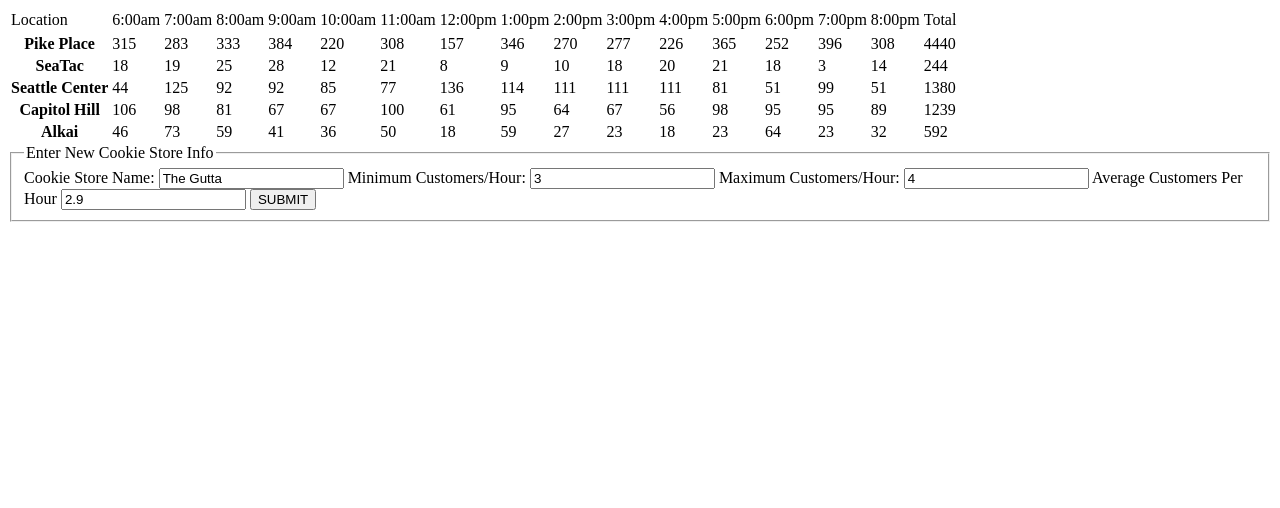
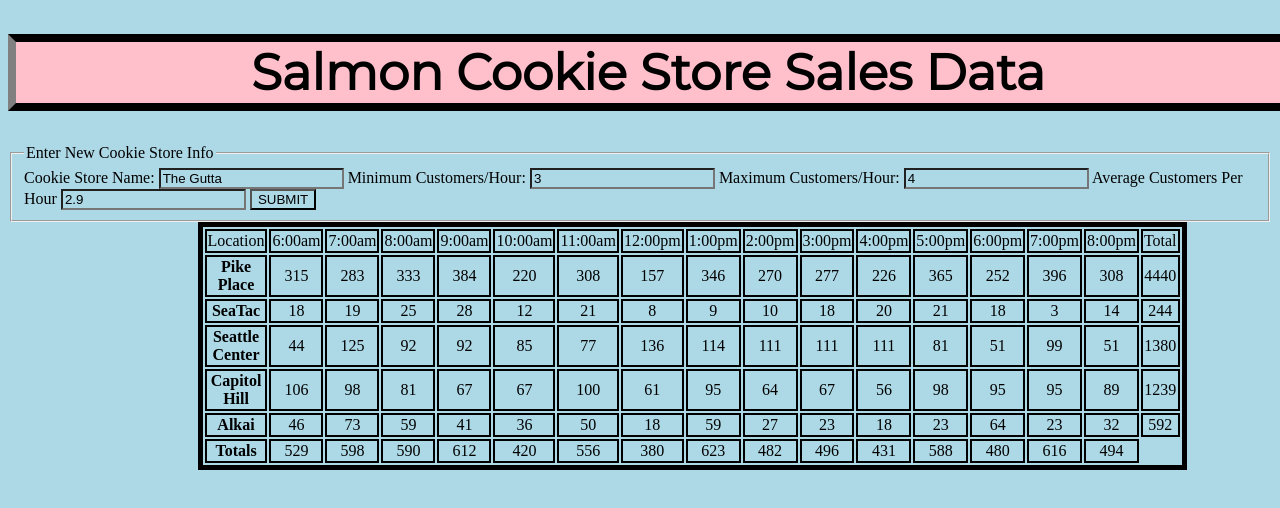
Before and after one commit to renegadellama/Salmon-Cookies, a plain HTML site: page sales.html in a window 1280 px wide. Drawn offline with Linux system fonts and the light colour scheme.

Commit message:
tables working.  Need to add total totals (have value).  Some css on both pages

```diff
--- a/mainstyle.css
+++ b/mainstyle.css
@@ -1,4 +1,5 @@
-* {
+
+body {
   background-color: pink;
 }
 
@@ -11,17 +12,19 @@
   font-family: 'Pangolin', cursive;
 }
 
-h2 {
-  color: grey;
-  font-family: arial;
-}
-
 img {
   display: block;
     margin: auto;
   }
 
-#leftmenu {
+.aboutus {
+    text-align: center;
+    width: 100%;
+    background-color: pink;
+    display: block;
+  }
+
+/*.leftmenu {
   background-color: green;
   float: left;
   width: 500px;
@@ -30,6 +33,19 @@
   text-align: center;
   padding: 15px;
   margin: 50px;
+  display:block;
+}
+
+.leftmenubackground {
+  background-color: red;
+  float: left;
+  width: 550px;
+  height: 720px;
+  font-size: 40px;
+  text-align: center;
+  padding: 15px;
+  margin: 50px;
+  display: block;
 }
 
 #rightmenu {
@@ -52,4 +68,4 @@
   display:block;
   margin:auto;
   text-align: left;
-}
+}*/*/*/
--- a/sales.html
+++ b/sales.html
@@ -1,17 +1,14 @@
 <!DOCTYPE html>
 <html>
-  <head>
+  <head><link rel="stylesheet" href="style.css"><link href="https://fonts.googleapis.com/css?family=Montserrat" rel="stylesheet">
+
+  </style>
     <meta charset="utf-8">
     <title></title>
   </head>
   <body>
-    <div class="">
-      <section id="cookie-table">
-
-      </section>
-    </div>
-
-    <div class="form">
+    <h1>Salmon Cookie Store Sales Data</h1>
+    <div id="form">
     <form id="new-store-form">
       <fieldset>
         <legend>Enter New Cookie Store Info</legend>
@@ -27,6 +24,14 @@
       </fieldset>
     </form>
   </div>
+    <div id="table">
+      <section id="cookie-table">
+      </section>
+    </div>
+    <div id="hourstable">
+      <section id="timestotal">
+      </section>
+    </div>
     <script src="salesapp.js" ></script>
   </body>
 </html>
--- a/salesapp.js
+++ b/salesapp.js
@@ -29,7 +29,7 @@
   console.log(formStore);
   console.log('User pressed submit button on form');
   console.log(storeArray);
-  formStoreArray.push(formStore);
+  formStoreArray.splice(formStore, 5);
   formStore.getAvgCookieCount();
   formStore.avgSales();
   formStore.sumSales();
@@ -74,6 +74,7 @@
   rowEl.appendChild(fieldTotal);
   tableEl.appendChild(rowEl);
 };
+
 //-----------------------------------VARIABLES----------------------------
 var pikePlace = new CookieStore('Pike Place', 23, 65, 6.3);
 var seaTac = new CookieStore('SeaTac', 3, 24, 1.2);
@@ -83,7 +84,8 @@
 
 var storeArray = [pikePlace, seaTac, seaCenter, capHill, alKai];
 var formStoreArray = [];
-
+var hourlyTotalsStorage = [];
+var allTotal = 0;
 
 var storeTimes = ['Location', '6:00am', '7:00am', '8:00am', '9:00am', '10:00am', '11:00am', '12:00pm', '1:00pm', '2:00pm', '3:00pm', '4:00pm', '5:00pm', '6:00pm', '7:00pm', '8:00pm', 'Total'];
 
@@ -96,17 +98,35 @@
   }
 };
 
-function runStorHourTotals(){
-  var total = 0
-  for (var i = 0; i < storeTimes.length - 1; i++) {
+function runStoreHourTotals(){
+  var total = 0;
+
+  for (var i = 0; i < storeTimes.length - 2; i++) {
+    var hourlyTotal = 0;
     for (var j = 0; j < storeArray.length; j++) {
-      console.log(storeArray[j]);
-      // total += storeArray[j]
+      console.log(storeArray[j].hourlyCookies[i]);
+      total += storeArray[j].hourlyCookies[i];
+      hourlyTotal += storeArray[j].hourlyCookies[i];
 
     }
+    hourlyTotalsStorage.push(hourlyTotal);
   }
+  console.log('TOTAL:', total);
+  console.log('HourlyTotal', hourlyTotalsStorage);
 }
 
+var sumEverything = function(){
+  var total = 0;
+  for ( var i = 0; i < hourlyTotalsStorage.length; i++ ){
+    total += hourlyTotalsStorage[i];
+  }
+  // console.log(total);
+  allTotal = total;
+  console.log(allTotal);
+  // this.totalSales = total;
+  return total;
+};
+//--------------------TABLE---------------------------------------------------
 var tableEl = document.createElement('table');
 
 var sectionEl = document.getElementById('cookie-table');
@@ -128,14 +148,27 @@
     }
   };
 };
+var runTimeTotals = function() {
+  var timeTotals = document.createElement('tfoot');
+  tableEl.appendChild(timeTotals);
+  var footTitle = document.createElement('th');
+  footTitle.textContent = 'Totals';
+  timeTotals.appendChild(footTitle);
+  for (var i = 0; i < hourlyTotalsStorage.length; i++) {
+    var fieldEl = document.createElement('td');
+    fieldEl.textContent = hourlyTotalsStorage[i];
+    timeTotals.appendChild(fieldEl);
+  }
+  // fieldEl.textContent = allTotal;
+  // timeTotals.appendChild(fieldEl);
+};
 
+//-----------------------------CALL FUNCTIONS--------------------------------------
 runTableTimes();
 runAllStoreData();
-
-
-var footerEl = document.createElement('tr');
-tableEl.appendChild(footerEl);
-
+runStoreHourTotals();
+runTimeTotals();
+sumEverything();
 for(var i = 0; i < storeArray.length; i++){
   storeArray[i].populateTable();
 };
--- a/style.css
+++ b/style.css
@@ -1,5 +1,21 @@
 *{
-  background-color: grey;
+  background-color: lightblue;
+}
+
+h1{
+  text-align: center;
+  width: 100%;
+  height: auto;
+  background-color: pink;
+  border: solid;
+  border-width: 8px;
+  border-top-color: black;
+  border-bottom-color: black;
+  border-left-color: grey;
+  border-right-color: grey;
+  font-size: 50px;
+  font-family: 'Montserrat', sans-serif;
+
 }
 
 h2 {
@@ -7,6 +23,19 @@
   font-size: 24px;
   text-align: center;
 }
+
 section {
   text-align: center;
 }
+
+table{
+  border: solid;
+  border-width: 5px;
+  text-align: center;
+  margin-left: 15%;
+  margin-right: 15%;
+}
+th, td{
+  border: solid;
+  border-width: 2px;
+}
```
Also changed, not shown: index.html (+14 -5 lines).
